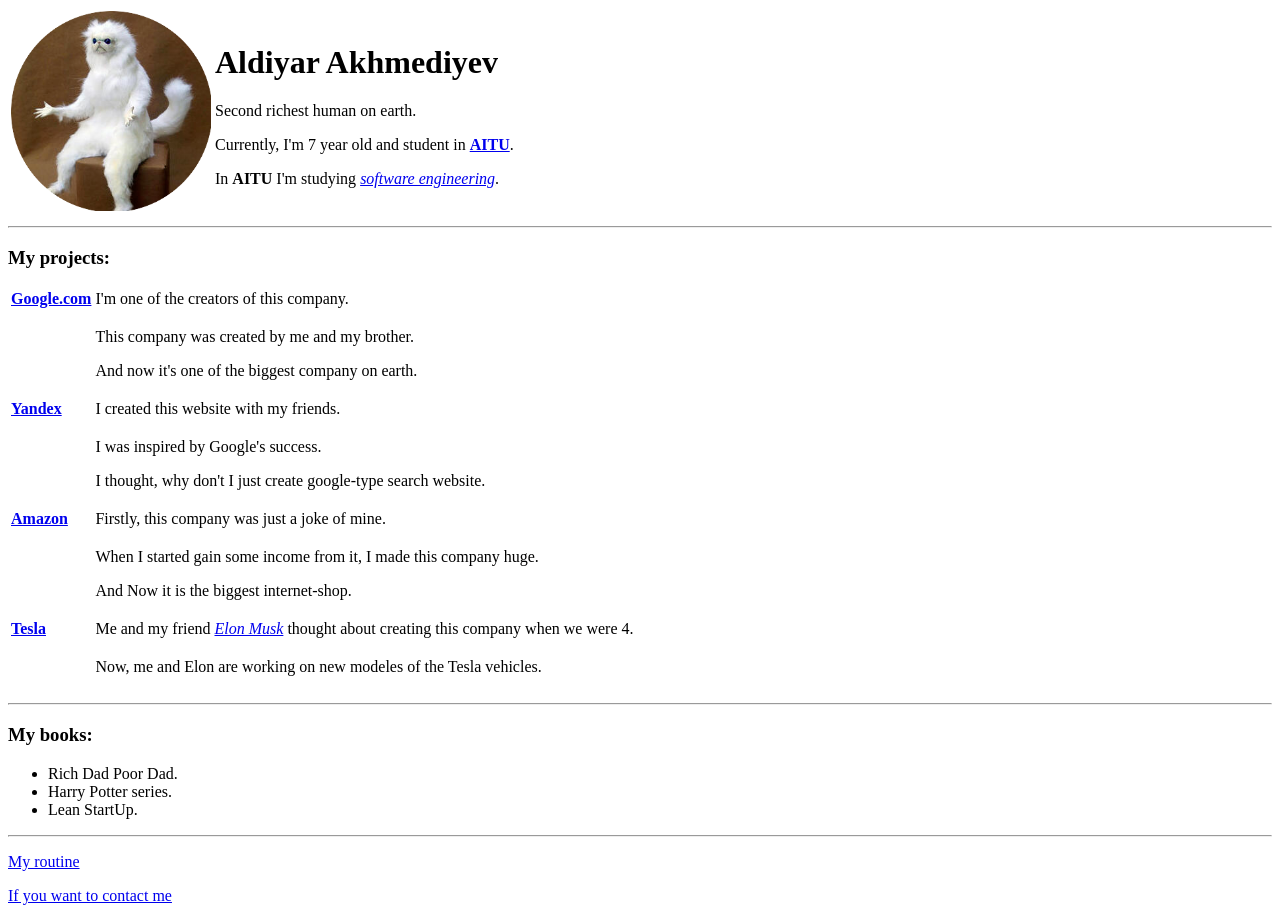
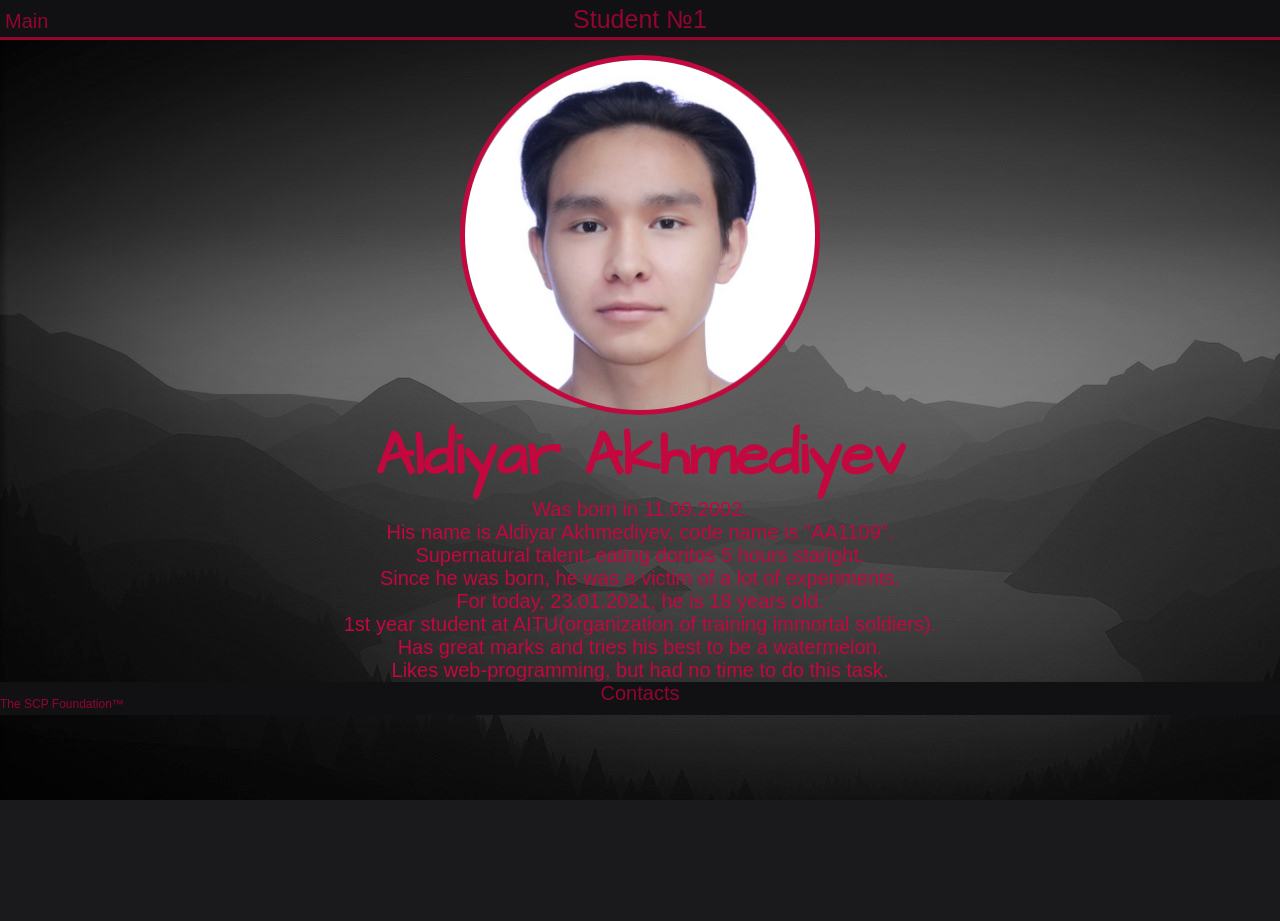
Before and after one commit to AldyKey/webpage, a plain HTML site: page index.html in a window 1280 px wide. After the commit the page ends 800 px from the top, so only its background shows below. Drawn offline with Linux system fonts and the light colour scheme; a web font is replaced by a local one.

Commit message:
Add files via upload

```diff
--- a/index.html
+++ b/index.html
@@ -2,88 +2,43 @@
 <html lang="en" dir="ltr">
   <head>
     <meta charset="utf-8">
-    <title>Aldiyar Akhmediyev</title>
+    <title>Aldiyar</title>
+    <link rel="stylesheet" href="style.css">
+    <link rel="icon" href="transparency.png">
+
+    <link rel="preconnect" href="https://fonts.gstatic.com">
+<link href="https://fonts.googleapis.com/css2?family=Architects+Daughter&display=swap" rel="stylesheet">
+<link rel="preconnect" href="https://fonts.gstatic.com">
+
+<link href="https://fonts.googleapis.com/css2?family=Yusei+Magic&display=swap" rel="stylesheet">
   </head>
-  <body>
+  <body class="body1">
 
-    <table>
-      <tr>
-        <td><img src="imageedit_1_5224287483.png" alt="My profile picture" height="200"></td>
-        <td><h1>Aldiyar Akhmediyev</h1>
-          <p>Second richest human on earth.</p>
-        <p>Currently, I'm 7 year old and student in <strong><a href="https://astanait.edu.kz/">AITU</a></strong>.</p>
-        <p>In <strong>AITU</strong> I'm studying <em><a href="https://en.wikipedia.org/wiki/Software_engineering">software engineering</a></em>.</p>
-      </td>
-      </tr>
-    </table>
-
-    <hr>
-
-    <h3>My projects:</h3>
-    <table>
-      <tr>
-        <td><a href="https://ru.wikipedia.org/wiki/Google_(%D0%BA%D0%BE%D0%BC%D0%BF%D0%B0%D0%BD%D0%B8%D1%8F)"><strong>Google.com</strong></a></td>
-        <td>I'm one of the creators of this company.
-          <tr>
-            <td>    </td>
-            <td><p>This company was created by me and my brother.</p>
-            <p>And now it's one of the biggest company on earth.</p></td>
-          </tr>
+    <div class="header">
+      <span class="mainn"><a  class="mainlink" href="main.html">Main</a></span>
+      <span class ="Student">Student №1</span>
+    </div>
 
 
+    <div class="img">
+      <img src="circle-cropped.png" alt="My profile picture" height="350px">
+    </div>
+    <div class="lol">
+      <h1 class = "name"><a class="link1" href="index.html">Aldiyar Akhmediyev</a></h1>
+      <p class="intro">Was born in 11.09.2002.</p>
+      <p class="intro">His name is Aldiyar Akhmediyev, code name is "AA1109".</p>
+      <p class="intro">Supernatural talent: eating doritos 5 hours staright.</p>
+      <p class="intro">Since he was born, he was a victim of a lot of experiments.</p>
+      <p class="intro">For today, 23.01.2021, he is 18 years old.</p>
+      <p class="intro">1st year student at AITU(organization of training immortal soldiers).</p>
+      <p class="intro">Has great marks and tries his best to be a watermelon.</p>
+      <p class="intro">Likes web-programming, but had no time to do this task.</p>
+    </div>
 
-        </td>
-      </tr>
-
-      <tr>
-        <td><a href="https://ru.wikipedia.org/wiki/%D0%AF%D0%BD%D0%B4%D0%B5%D0%BA%D1%81"><strong>Yandex</strong></a></td>
-        <td>I created this website with my friends.
-          <tr>
-            <td>    </td>
-            <td><p>I was inspired by Google's success.</p>
-            <p>I thought, why don't I just create google-type search website.</p></td>
-          </tr>
-        </td>
-      </tr>
-
-      <tr>
-        <td><a href="https://ru.wikipedia.org/wiki/Amazon"><strong>Amazon</strong></a></td>
-        <td>Firstly, this company was just a joke of mine.
-          <tr>
-            <td>    </td>
-            <td><p>When I started gain some income from it, I made this company huge.</p>
-            <p>And Now it is the biggest internet-shop.</p></td>
-          </tr>
-        </td>
-      </tr>
-
-      <tr>
-        <td><a href="https://ru.wikipedia.org/wiki/Tesla"><strong>Tesla</strong></a></td>
-        <td>Me and my friend <a href="https://ru.wikipedia.org/wiki/%D0%9C%D0%B0%D1%81%D0%BA,_%D0%98%D0%BB%D0%BE%D0%BD"><em>Elon Musk</em></a> thought about creating this company when we were 4.
-          <tr>
-            <td>    </td>
-            <td><p>Now, me and Elon are working on new modeles of the Tesla vehicles.</p></td>
-          </tr>
-        </td>
-      </tr>
-    </table>
-
-    <hr>
-
-    <h3>My books: </h3>
-
-      <ul>
-        <li>Rich Dad Poor Dad.</li>
-        <li>Harry Potter series.</li>
-        <li>Lean StartUp.</li>
-      </ul>
-
-
-    <hr>
-
-    <p><a href="routine.html">My routine</a></p>
-    <p><a href="contacts.html">If you want to contact me</a></p>
-
+    <div class="bottom">
+      <span class="authors">The SCP Foundation™</span>
+      <span class="Contacts"><a class="contactslink" href="contacts.html">Contacts</a></span>
+    </div>
 
 
 
--- /dev/null
+++ b/style.css
@@ -0,0 +1,173 @@
+.body2 {
+  background-color: #d1cdcd;
+  align-items: center;
+
+}
+
+.goback {
+  color: #d1cdcd;
+  font-size: 70px;
+}
+
+.goback:hover{
+  text-decoration: none;
+  color: #a6a1a1;
+}
+
+.desc {
+  color: #d1cdcd;
+  text-shadow: 2px 2px #000000;
+  font-size: 25px;
+  font-family: 'Yusei Magic', sans-serif;
+}
+
+.contacts {
+  color: #d1cdcd;
+  text-shadow: 2px 2px #000000;
+  font-size: 35px;
+  font-family: 'Yusei Magic', sans-serif;
+}
+
+.card {
+  position: fixed;
+  top: 50%;
+  left: 50%;
+  transform: translate(-50%, -50%);
+  background-color: #1a1a1d;
+  height: 300px;
+  width: 50%;
+  border-radius: 25px;
+  box-shadow: 40px 20px 20px #4a4a59;
+  text-align: center;
+}
+
+.body1 {
+  background-color: #1a1a1d;
+  margin: 0px;
+  padding: 0px;
+  background-image: url(background1.jpg);
+}
+
+.mainlink{
+  color: #92052f;
+  text-decoration: none;
+}
+
+.mainlink:hover{
+  color: #c3073f;
+}
+
+.lefttext {
+  color: #c3073f;
+  font-family: 'Yusei Magic', sans-serif;
+  margin: 0;
+  font-size: 20px;
+}
+
+.intro {
+  color: #c3073f;
+  text-align: center;
+  font-family: 'Yusei Magic', sans-serif;
+  font-size: 20px;
+  margin: 0px;
+}
+
+.mainn {
+  position: absolute;
+  z-index:10;
+  top: 10px;
+  left: 5px;
+  font-size: 20px;
+  color: #92052f;
+  font-family: 'Yusei Magic', sans-serif;
+}
+
+.Student {
+  position: relative;
+  text-align: center;
+  display: block;
+  font-family: 'Yusei Magic', sans-serif;
+  font-size: 25px;
+  color: #92052f;
+  top: 5px;
+}
+
+.header {
+  height: 37px;
+  background-color: #111113;
+  margin-bottom: 15px;
+  border-bottom: 3px solid #92052f;
+}
+
+.img {
+  width:350px;
+  height: 350px;
+  margin:auto;
+  border:5px solid #c3073f;
+  border-radius: 350px;
+}
+
+.name{
+  margin:0;
+  color: #c3073f;
+  font-family: 'Architects Daughter', cursive;
+  font-size: 60px;
+  text-align: center;
+  /*display: inline-block;*/
+}
+
+.link1{
+  color: #c3073f;
+  text-decoration: none;
+}
+
+.link1:hover{
+  color: #f4094f;
+}
+
+.lol {
+  margin: auto;
+}
+
+.bottom {
+  background-color: #111113;
+  height: 33px;
+}
+
+.Contacts {
+  position: relative;
+  text-align: center;
+  display: block;
+  font-family: 'Yusei Magic', sans-serif;
+  font-size: 20px;
+  color: #92052f;
+  margin: 0;
+}
+
+.morelink{
+  color: #c3073f;
+  text-decoration: none;
+}
+
+.morelink:hover{
+  color: #f4094f;
+}
+
+.contactslink {
+  color: #92052f;
+  text-decoration: none;
+}
+
+.contactslink:hover{
+  color: #f4094f;
+}
+
+.authors {
+  position: absolute;
+  z-index:10;
+  padding-top: 15px;
+  font-family: 'Yusei Magic', sans-serif;
+  font-size: 12px;
+  color: #92052f;
+  margin: 0;
+}
```
Also changed, not shown: contacts.html (+17 -8 lines), background1.jpg (added), circle-cropped.png (added), transparency.png (added).
